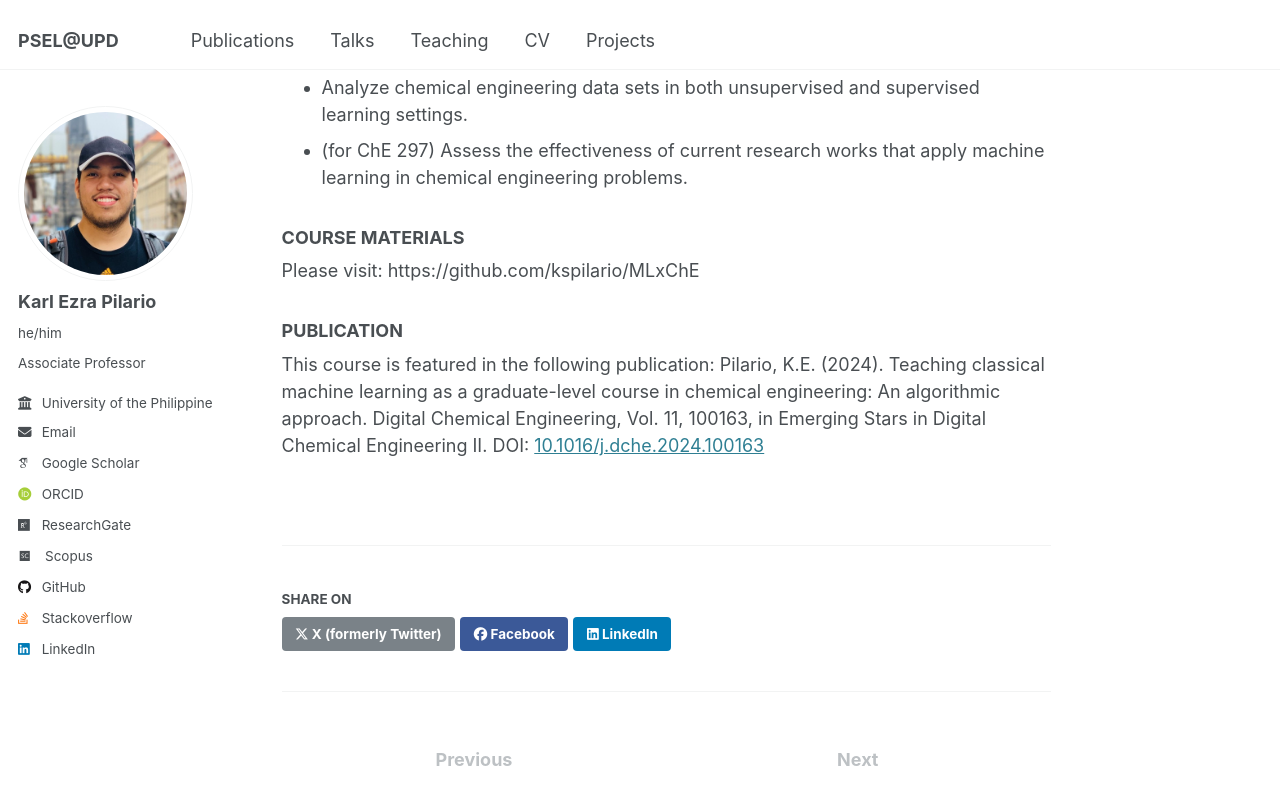
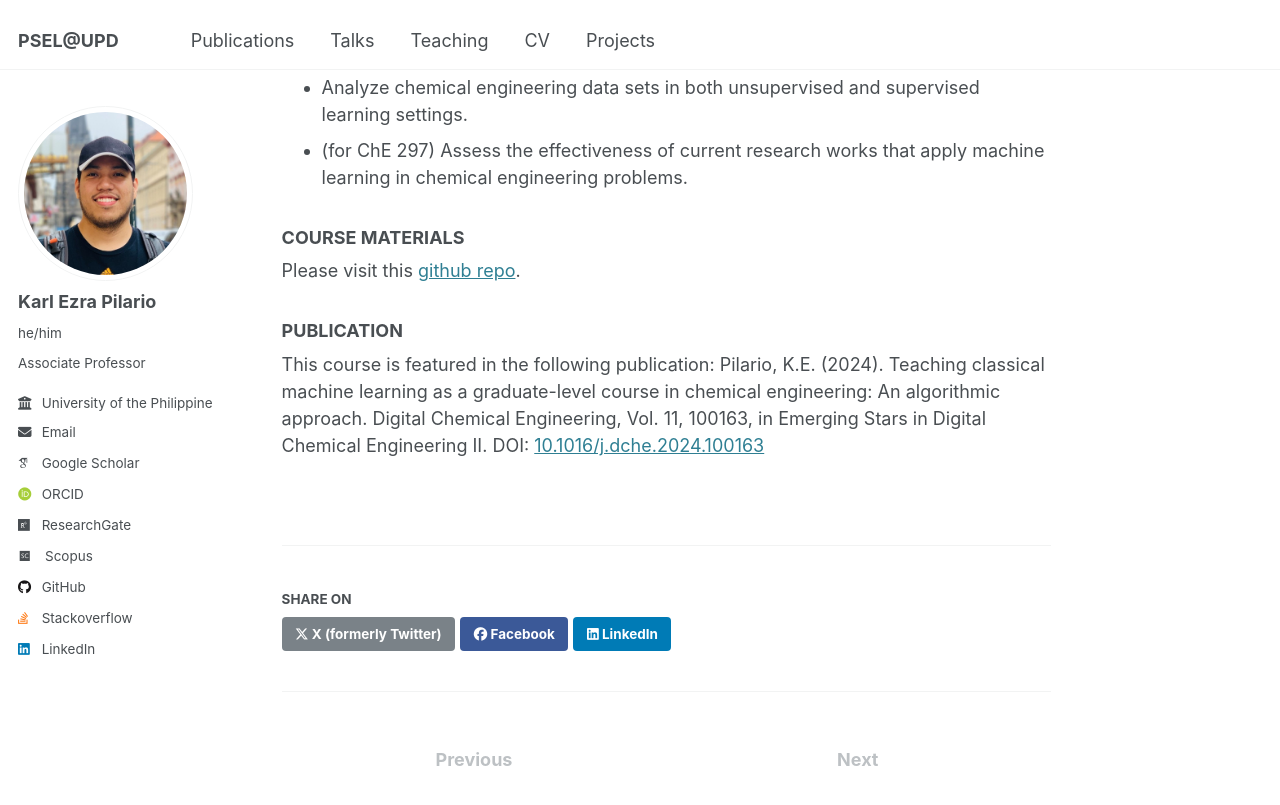
Before and after one commit to kspilario/kspilario.github.io, a Jekyll site: the page built from _teaching/che197297.md, in a window 1280 px wide and 900 px high, scrolled down 586 px. Shown: the top 805 px of the window. Built offline with Jekyll 4.4.1, drawn with Linux system fonts in a browser that asks for light colours; some web fonts are replaced.

Commit message:
Update che197297.md

```diff
--- a/_teaching/che197297.md
+++ b/_teaching/che197297.md
@@ -21,7 +21,7 @@
 * (for ChE 297) Assess the effectiveness of current research works that apply machine learning in chemical engineering problems.
 
 ### COURSE MATERIALS
-Please visit: https://github.com/kspilario/MLxChE
+Please visit this [github repo](https://github.com/kspilario/MLxChE).
 
 ### PUBLICATION
 This course is featured in the following publication: Pilario, K.E. (2024). Teaching classical machine learning as a graduate-level course in chemical engineering: An algorithmic approach. Digital Chemical Engineering, Vol. 11, 100163, in Emerging Stars in Digital Chemical Engineering II. DOI: [10.1016/j.dche.2024.100163](https://doi.org/10.1016/j.dche.2024.100163)
```
